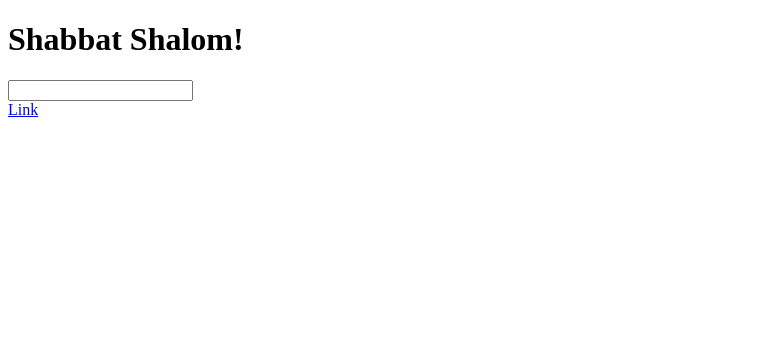
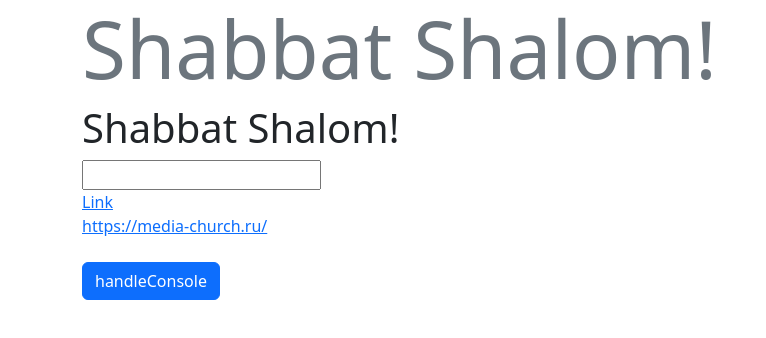
Before and after one commit to sd-design/vue-study, a plain HTML site: page index.html in a window 1280 px wide. Shown: the whole page, without its empty margins (0-766 px from the left). Drawn offline with nearby package versions, Linux system fonts and the light colour scheme.

Commit message:
Next lesson of Vue

```diff
--- a/index.html
+++ b/index.html
@@ -3,18 +3,33 @@
 <head>
     <meta charset="UTF-8">
     <title>Vue study project</title>
+    <!-- CSS only -->
+<link href="https://cdn.jsdelivr.net/npm/bootstrap@5.2.2/dist/css/bootstrap.min.css" rel="stylesheet" integrity="sha384-Zenh87qX5JnK2Jl0vWa8Ck2rdkQ2Bzep5IDxbcnCeuOxjzrPF/et3URy9Bv1WTRi" crossorigin="anonymous">
+<link href="style.css" rel="stylesheet">
+<style>
+    [v-cloak]{
+    display: none;
+}
+</style>
 </head>
 <body>
-    <div id="root"></div>
+    <div class="container">
+        <div id="root"></div>
+    </div>
 
-<template id="apple">
+
+<template id="apple" v-cloak>
+    <h1 class="display-1 text-secondary" v-once>{{title}}</h1>
 <h1>{{title}}</h1>
 <input type="text"
-v-on:input="handleChange"
+@input="handleChange"
 v-on:focus="handleChange"
 >
 <br>
-<a v-bind:href="href" target="_blank">Link</a>
+<a v-bind:href="href" target="_blank">Link</a><br>
+<a :href="link2" target="_blank" :text="link2"></a><br><br>
+<button class="btn btn-primary" @click="handleConsole('hello', $event)">handleConsole</button>
+<div class="p-2 console-text" v-html="consoleString"></div>
 </template>
 
 <script src="https://cdn.jsdelivr.net/npm/vue@3.0.2/dist/vue.global.js"></script>
--- a/js/app.js
+++ b/js/app.js
@@ -3,12 +3,18 @@ template: "#apple",
 data(){
     return {
         title: "Shabbat Shalom!",
-        href: "https://sd-design.tk/"
+        href: "https://sd-design.tk/",
+        link2: "https://media-church.ru/",
+        consoleString: ""
     }
 },
 methods:{
     handleChange(e){
        this.title = e.target.value
+    },
+    handleConsole(stringParam, event){
+        this.consoleString = stringParam
+        console.log(event)
     }
 }
 })
```
Also changed, not shown: style.css (added).
